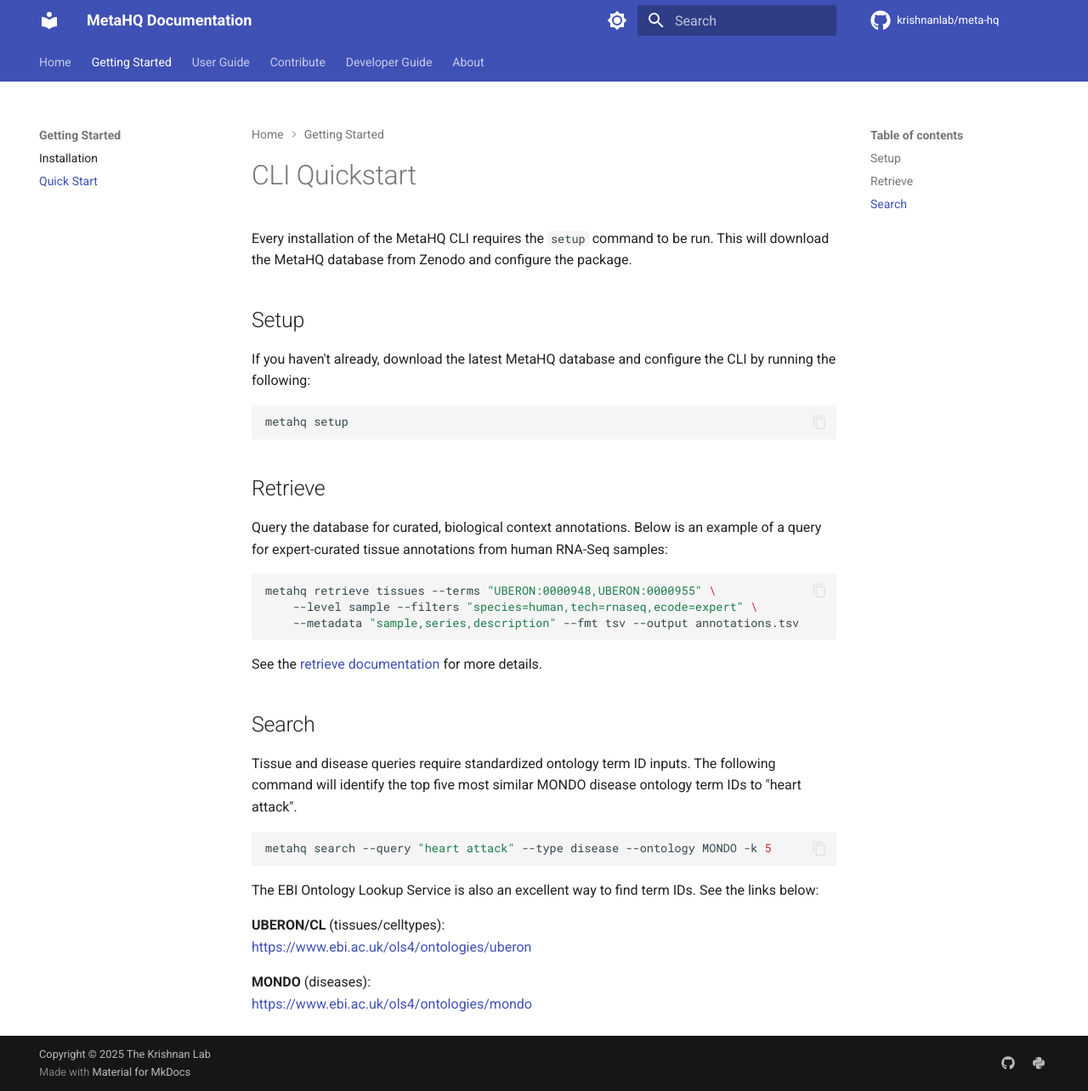
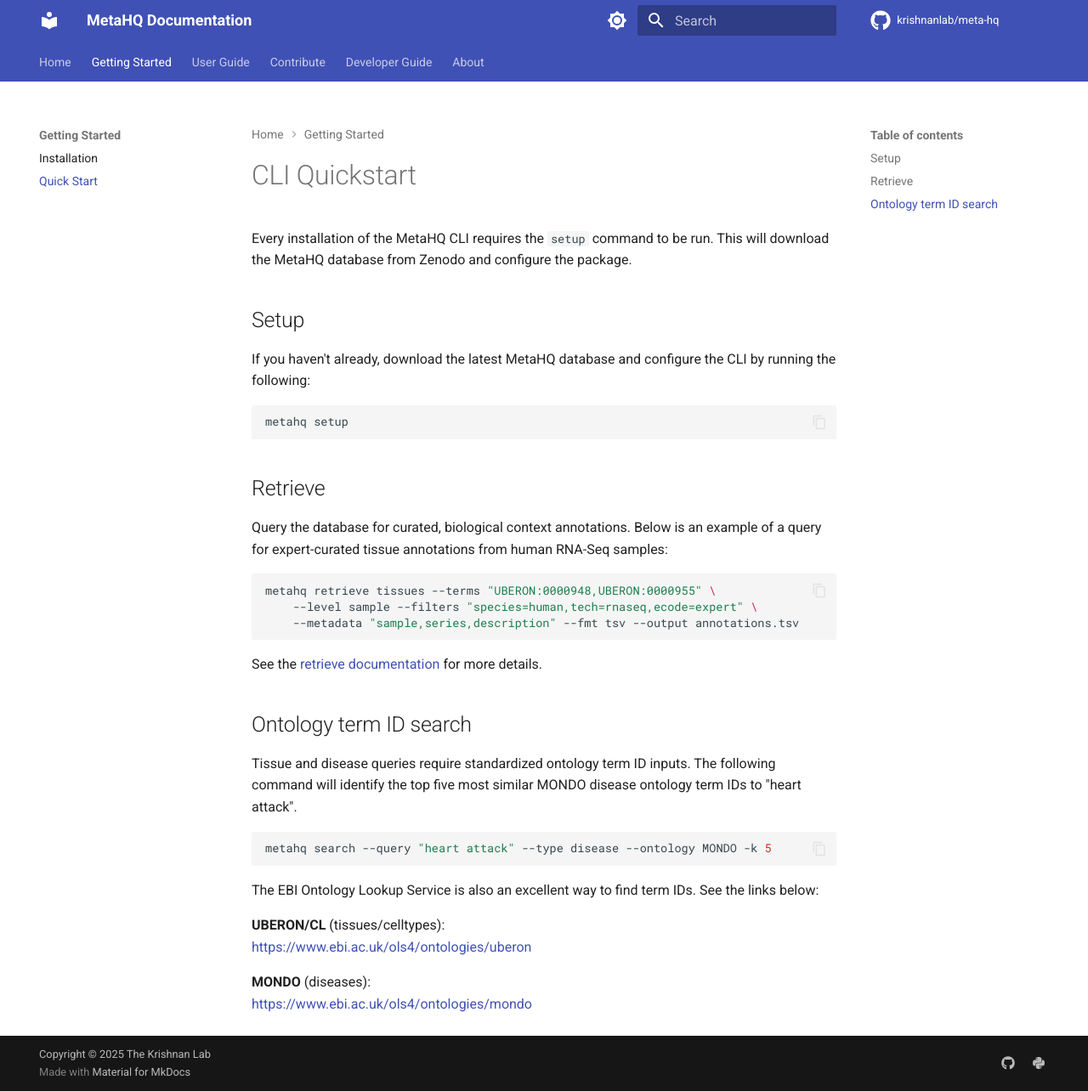
Before and after one commit to krishnanlab/meta-hq, an MkDocs documentation site: the page built from docs/getting-started/quickstart.md, in a window 1280 px wide and 1284 px high. Shown: the whole window at 85% size. Built offline with MkDocs 1.6.1 and Material for MkDocs 9.7.7, drawn with Linux system fonts in a browser that asks for light colours; comment, search, counter and statistics services are not loaded.

Commit message:
added more meaningful title to search example

```diff
--- a/docs/getting-started/quickstart.md
+++ b/docs/getting-started/quickstart.md
@@ -24,7 +24,7 @@
 
 See the [retrieve documentation](../packages/cli/commands/retrieve.md) for more details.
 
-## Search
+## Ontology term ID search
 
 Tissue and disease queries require standardized ontology term ID inputs. The following command will identify the top five most similar
 MONDO disease ontology term IDs to "heart attack".
```
